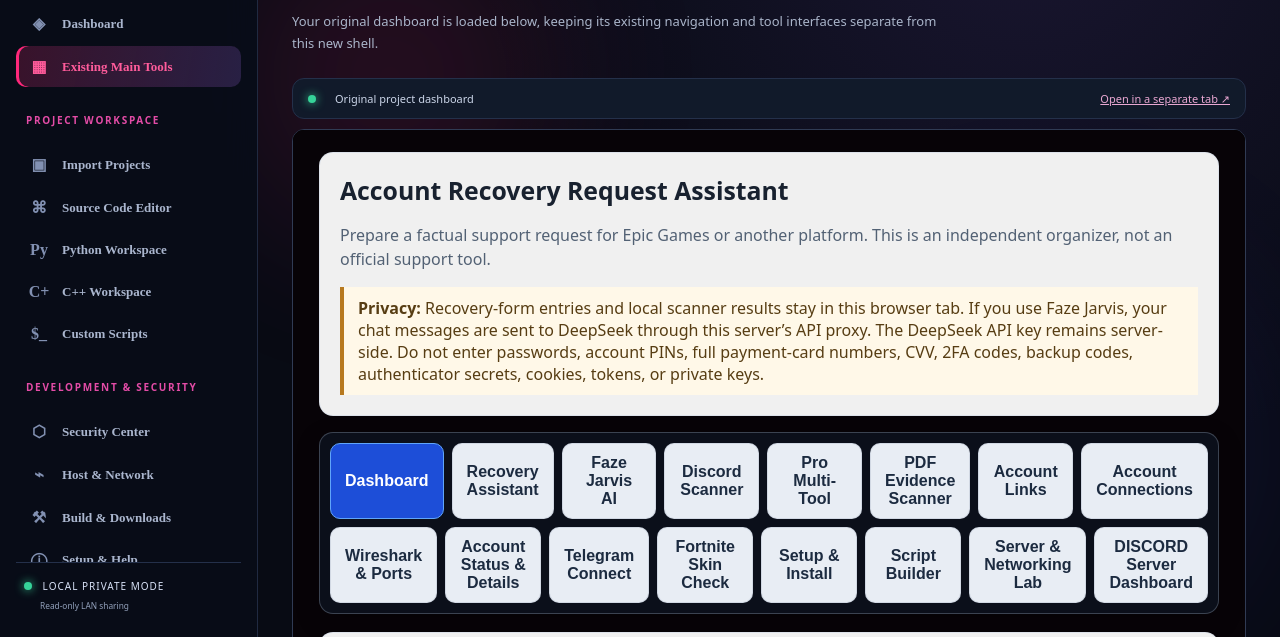
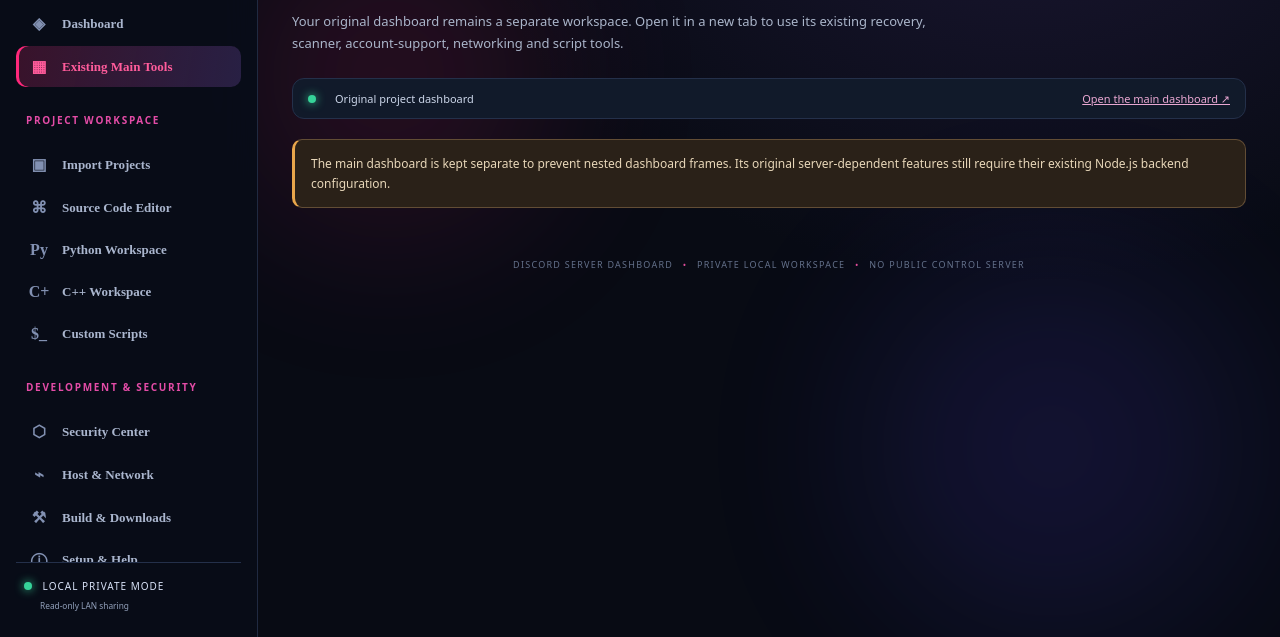
Before and after one commit to boooter316/github.test1, a plain HTML site: page DISCORD-SERVER-DASHBOARD/index.html in a window 1280 px wide. Both pictures are taken after a click on the button "Open existing tools ↗". Shown: the part 163-800 px from the top of the page. Drawn offline with Linux system fonts and the light colour scheme; no server answers.

Commit message:
Avoid nested main-dashboard iframe recursion

```diff
--- a/DISCORD-SERVER-DASHBOARD/index.html
+++ b/DISCORD-SERVER-DASHBOARD/index.html
@@ -45,10 +45,9 @@
     <div class="notice"><b>Private mode:</b> the optional LAN host serves static dashboard pages only. It does not expose a remote terminal, execute scripts, accept uploads, or control your PC from another device.</div>
   </section>
   <section class="page" id="page-legacy">
-    <div class="page-heading"><div class="eyebrow">PRESERVED WORKSPACE</div><h1>Existing Main Tools</h1><p>Your original dashboard is loaded below, keeping its existing navigation and tool interfaces separate from this new shell.</p></div>
-    <div class="embed-toolbar"><span class="status-dot"></span> Original project dashboard <a href="../Epic_Games_Recovery_Assistant/web/index.html" target="_blank" rel="noopener">Open in a separate tab ↗</a></div>
-    <iframe class="legacy-frame" title="Existing Recovery Assistant dashboard" src="../Epic_Games_Recovery_Assistant/web/index.html"></iframe>
-    <p class="muted">Some original features that call the old Node.js API (such as optional AI or provider integrations) still require their original backend configuration. This static private host does not start that backend.</p>
+    <div class="page-heading"><div class="eyebrow">PRESERVED WORKSPACE</div><h1>Existing Main Tools</h1><p>Your original dashboard remains a separate workspace. Open it in a new tab to use its existing recovery, scanner, account-support, networking and script tools.</p></div>
+    <div class="embed-toolbar"><span class="status-dot"></span> Original project dashboard <a href="../index.html" target="_blank" rel="noopener">Open the main dashboard ↗</a></div>
+    <div class="notice">The main dashboard is kept separate to prevent nested dashboard frames. Its original server-dependent features still require their existing Node.js backend configuration.</div>
   </section>
   <section class="page" id="page-projects">
     <div class="page-heading"><div class="eyebrow">PROJECT LIBRARY</div><h1>Bring your projects together.</h1><p>Import a folder from this device. Files are read in your browser and are not uploaded to a server.</p></div>
```
